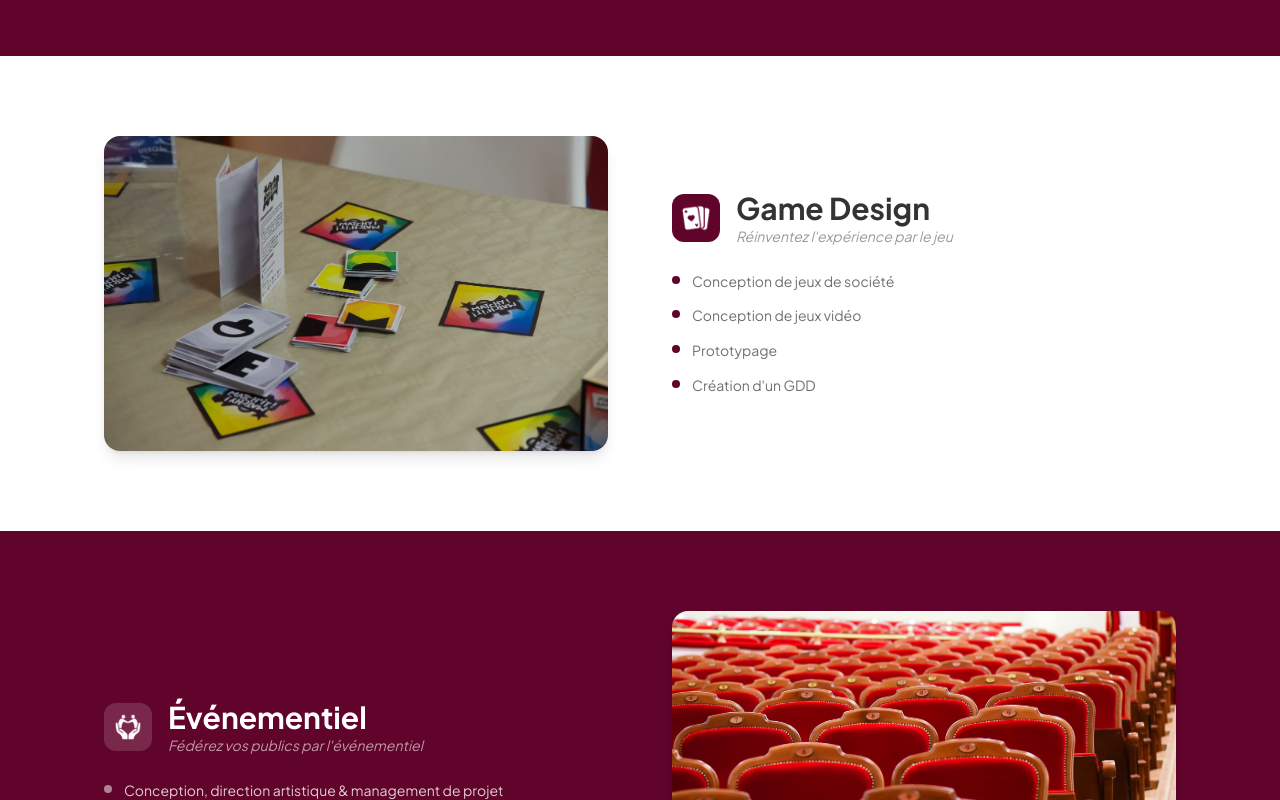
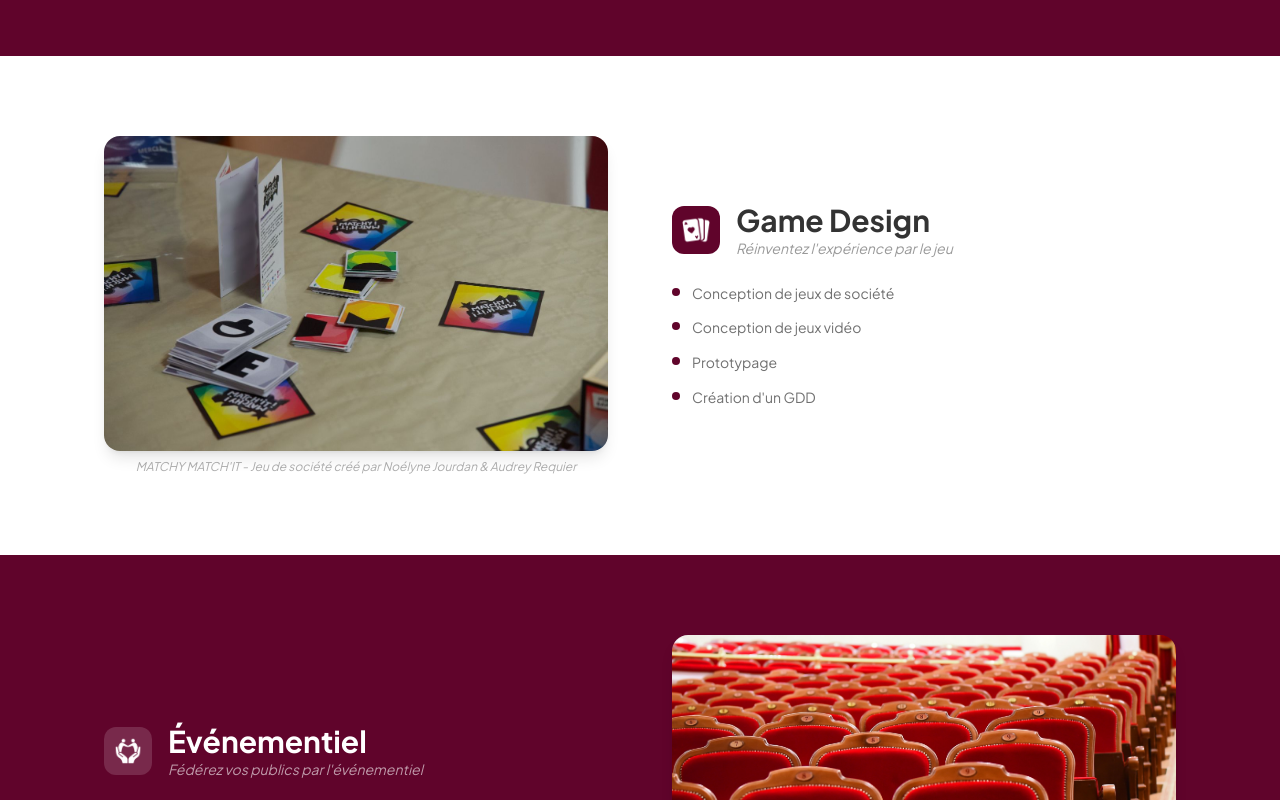
Before and after one commit to Stitchal/pjc-website, a Next.js app: page /nos-prestations in a window 1280 px wide. Shown: the part 1300-2100 px from the top of the page. Built offline with nearby package versions, Linux system fonts and the light colour scheme.

Commit message:
added matchy matchit reference

```diff
--- a/app/nos-prestations/page.tsx
+++ b/app/nos-prestations/page.tsx
@@ -122,6 +122,7 @@ export default function NosPrestation() {
               <div className={`grid lg:grid-cols-2 gap-10 lg:gap-16 items-center ${!imageLeft ? "lg:[&>*:first-child]:order-2" : ""}`}>
 
                 {/* Image */}
+                <div>
                   <div className="relative rounded-2xl overflow-hidden aspect-[16/10] shadow-lg">
                     <Image
                       src={p.image}
@@ -129,6 +130,12 @@ export default function NosPrestation() {
                       fill
                       className="object-cover"
                     />
+                  </div>
+                  {p.slug === "game-design" && (
+                    <p className="mt-2 text-xs text-center italic text-gray-dark/40">
+                      MATCHY MATCH&apos;IT - Jeu de société créé par Noélyne Jourdan &amp; Audrey Requier
+                    </p>
+                  )}
                 </div>
 
                 {/* Content */}
```
Lines whose indentation alone changed are shown as unchanged.
